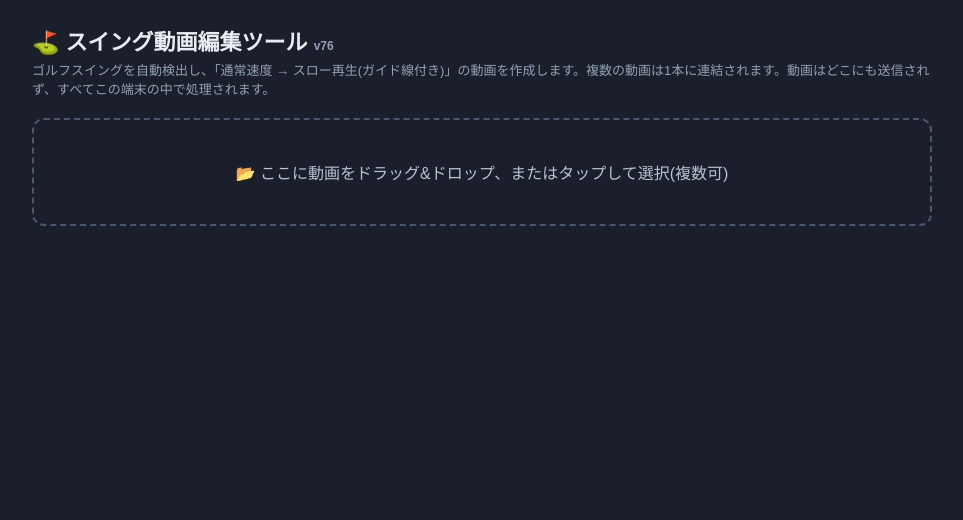
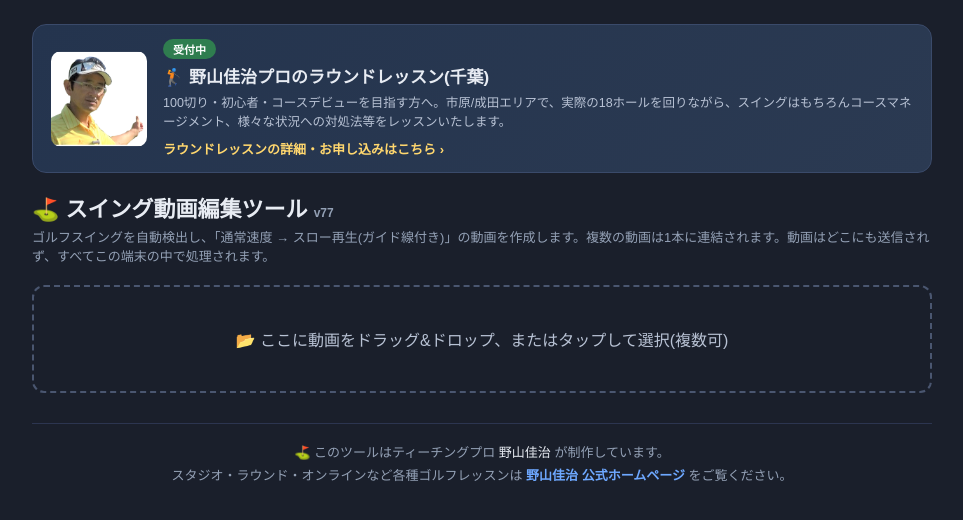
Before and after one commit to haruyoty/SWINGCUT-SLOW, a plain HTML site: page index.html in a window 1280 px wide. Shown: the whole page, without its empty margins (158-1121 px from the left). Drawn offline with Linux system fonts and the light colour scheme.

Commit message:
Add files via upload

```diff
--- a/index.html
+++ b/index.html
@@ -144,11 +144,54 @@
     .time { font-size: 17px; min-width: 90px; }
     .qrow { flex-wrap: wrap; }
   }
+
+  /* ▼ 野山プロ ラウンドレッスン案内バナー(一番上) */
+  .promo {
+    display: flex; align-items: center; gap: 16px;
+    background: linear-gradient(135deg, #24344e, #2b3a52);
+    border: 1px solid #3a4a6a; border-radius: 14px;
+    padding: 14px 18px; margin-bottom: 18px;
+    text-decoration: none; color: #e8ecf3;
+    transition: transform .12s, box-shadow .12s, border-color .12s;
+  }
+  .promo:hover { transform: translateY(-2px); box-shadow: 0 6px 20px rgba(0,0,0,.35); border-color: #6ea8ff; }
+  .promo img { width: 96px; height: 96px; object-fit: contain; border-radius: 10px; background: rgba(255,255,255,.06); flex-shrink: 0; }
+  .promo .ptxt { flex: 1; min-width: 0; }
+  .promo .ptag { display: inline-block; background: #2f7d4f; color: #fff; font-size: 11px; font-weight: bold; padding: 2px 10px; border-radius: 999px; margin-bottom: 6px; }
+  .promo .ptitle { font-size: 17px; font-weight: bold; margin: 2px 0 4px; line-height: 1.35; }
+  .promo .pdesc { font-size: 12.5px; color: #b8c2d4; line-height: 1.5; }
+  .promo .pcta { display: inline-block; margin-top: 8px; color: #ffd76e; font-size: 13px; font-weight: bold; }
+  .promo .pcta::after { content: " ›"; }
+  @media (max-width: 560px) {
+    .promo { gap: 12px; padding: 12px 14px; }
+    .promo img { width: 70px; height: 70px; }
+    .promo .ptitle { font-size: 15px; }
+    .promo .pdesc { font-size: 12px; }
+  }
+
+  /* ▼ ホームページ案内(一番下) */
+  .site-foot {
+    margin-top: 30px; padding: 18px 12px; text-align: center;
+    border-top: 1px solid #2c3550; color: #93a0b5; font-size: 13px; line-height: 1.7;
+  }
+  .site-foot a { color: #6ea8ff; text-decoration: none; font-weight: bold; }
+  .site-foot a:hover { text-decoration: underline; }
+  .site-foot .fname { color: #e8ecf3; }
 </style>
 </head>
 <body>
 <div class="app">
-  <h1>⛳ スイング動画編集ツール <span style="font-size:12px;color:#93a0b5">v76</span></h1>
+  <a class="promo" href="https://noyamagolf.com/?p=47" target="_blank" rel="noopener">
+    <img src="assets/noyama.png?v=1" alt="ティーチングプロ 野山佳治">
+    <div class="ptxt">
+      <span class="ptag">受付中</span>
+      <div class="ptitle">🏌️ 野山佳治プロのラウンドレッスン(千葉)</div>
+      <div class="pdesc">100切り・初心者・コースデビューを目指す方へ。市原/成田エリアで、実際の18ホールを回りながら、スイングはもちろんコースマネージメント、様々な状況への対処法等をレッスンいたします。</div>
+      <span class="pcta">ラウンドレッスンの詳細・お申し込みはこちら</span>
+    </div>
+  </a>
+
+  <h1>⛳ スイング動画編集ツール <span style="font-size:12px;color:#93a0b5">v77</span></h1>
   <div class="sub">ゴルフスイングを自動検出し、「通常速度 → スロー再生(ガイド線付き)」の動画を作成します。複数の動画は1本に連結されます。動画はどこにも送信されず、すべてこの端末の中で処理されます。</div>
 
   <label class="drop" id="drop">
@@ -385,6 +428,13 @@
       <div id="result"></div>
     </div>
   </div>
+
+  <div class="site-foot">
+    ⛳ このツールはティーチングプロ <span class="fname">野山佳治</span> が制作しています。<br>
+    スタジオ・ラウンド・オンラインなど各種ゴルフレッスンは
+    <a href="https://noyamagolf.com/" target="_blank" rel="noopener">野山佳治 公式ホームページ</a>
+    をご覧ください。
+  </div>
 </div>
 <div id="commentDialog" class="hidden">
   <div class="box">
@@ -403,7 +453,7 @@
   </div>
 </div>
 <script src="lib/mp4box.all.min.js"></script>
-<script src="remux.js?v=76"></script>
-<script type="module" src="app.js?v=76"></script>
+<script src="remux.js?v=77"></script>
+<script type="module" src="app.js?v=77"></script>
 </body>
 </html>
```
Also changed, not shown: assets/noyama.png (added).
